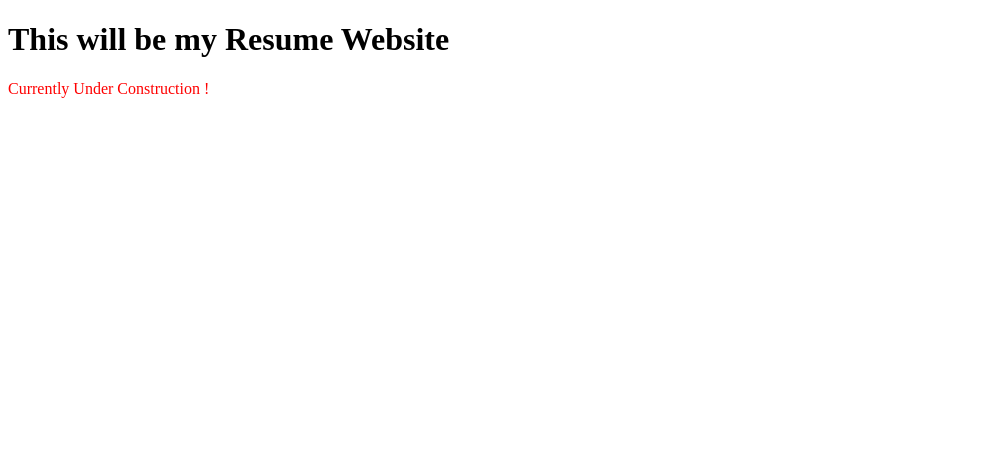
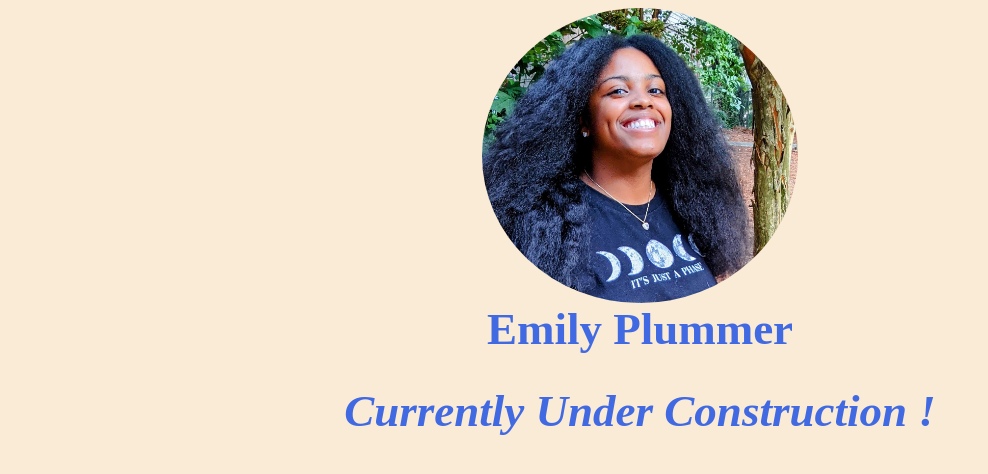
Before and after one commit to Emilyannp3/Resume2023, a plain HTML site: page index.html in a window 1280 px wide. Shown: the whole page, without its empty margins (0-988 px from the left). Drawn offline with Linux system fonts and the light colour scheme.

Commit message:
added css ad profile pic to page

```diff
--- a/index.html
+++ b/index.html
@@ -8,7 +8,13 @@
     <title>Emily Plummer's Resume</title>
 </head>
 <body>
-    <h1>This will be my Resume Website</h1>
-    <p>Currently Under Construction !</p>
+
+    <div class = "profilePic">
+        <img src="profilePic.jpg">
+    </div>
+    <div class = "imgcap">
+        <img-caption>Emily Plummer</img-caption>
+    </div>
+    <h1><i>Currently Under Construction !</i></h1>
 </body>
 </html>
--- a/resume.css
+++ b/resume.css
@@ -1,3 +1,24 @@
-p {
-    color : red ;
+html{
+background-color: antiquewhite;
+
 }
+.imgcap, h1 {
+    color : royalblue ;
+    text-align: center;
+    font-weight: bold;
+    font-size: 45px;
+}
+.profilePic {
+    display: block;
+    margin-left: auto;
+    margin-right: auto;
+    width: 50%;
+    ;
+  }
+img {
+    border-radius: 50%;
+    max-width: 50%;
+    display: block;
+    margin-left: auto;
+    margin-right: auto;
+}
```
Also changed, not shown: profilePic.jpg (added).
